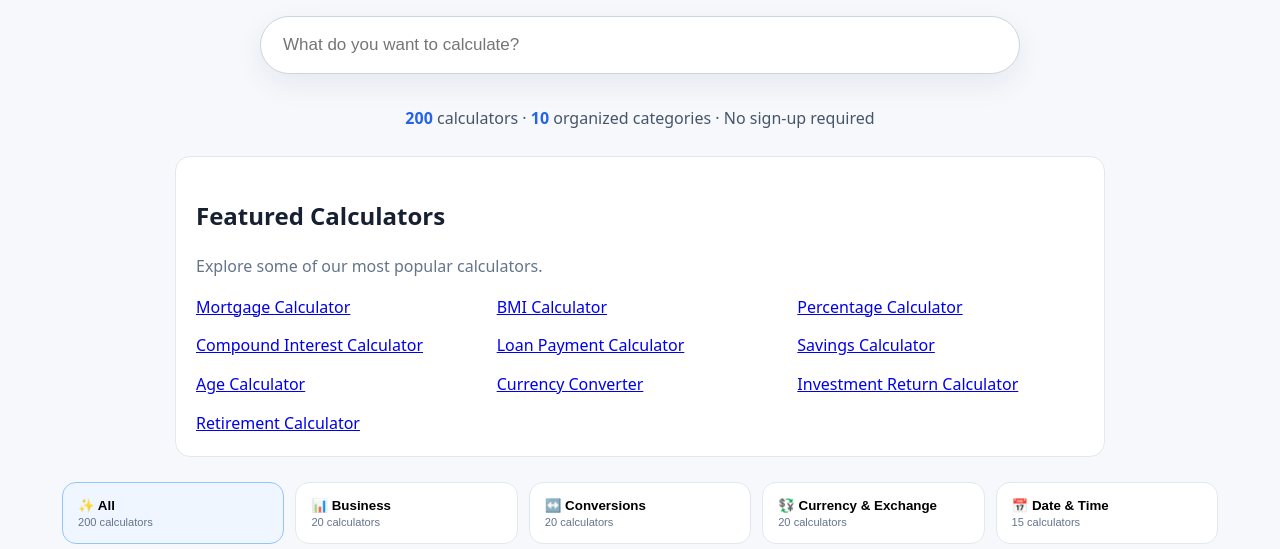
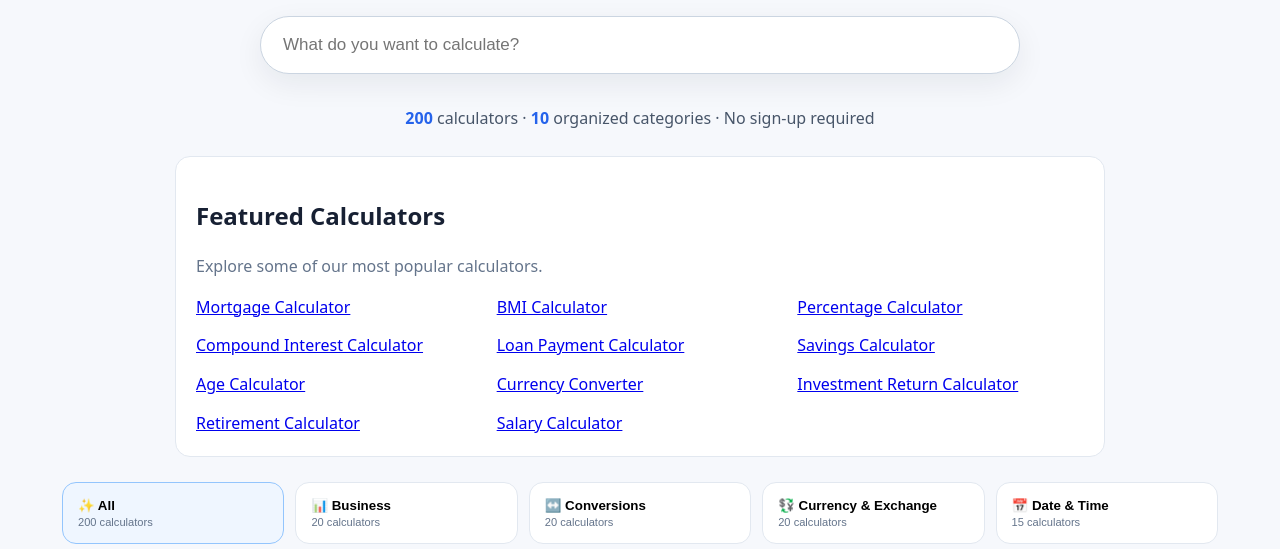
Before and after one commit to okinedo123-cloud/calculate-all-things, a plain HTML site: page index.html in a window 1280 px wide. Shown: the part 251-800 px from the top of the page. Drawn offline with Linux system fonts and the light colour scheme.

Commit message:
Add Salary Calculator link to index.html

```diff
--- a/index.html
+++ b/index.html
@@ -20,6 +20,9 @@
 <a href="/currency-converter.html">Currency Converter</a>
 <a href="/investment-return-calculator.html">Investment Return Calculator</a>
 <a href="/retirement-calculator.html">Retirement Calculator</a>
+
+<a href="/salary-calculator.html">Salary Calculator</a>
+
 </div>
 </section><div id="cats" class="cats"></div><div id="listing"></div><div class="ad">Advertisement</div>
 <section id="about" class="panel info"><h2>About Calculate All Things</h2><p>Calculate All Things is an independent collection of practical calculators designed to make everyday calculations quick, clear and easy to repeat. The site currently provides 200 tools across mathematics, money and finance, business, health estimates, geometry, conversions, dates and time, travel and maps, stocks and investing, and currency exchange.</p><p>Our goal is not merely to display an answer. Calculator pages identify the inputs and units used, explain the calculation, and flag important limitations. No account or subscription is required to use the calculators.</p></section>
```
